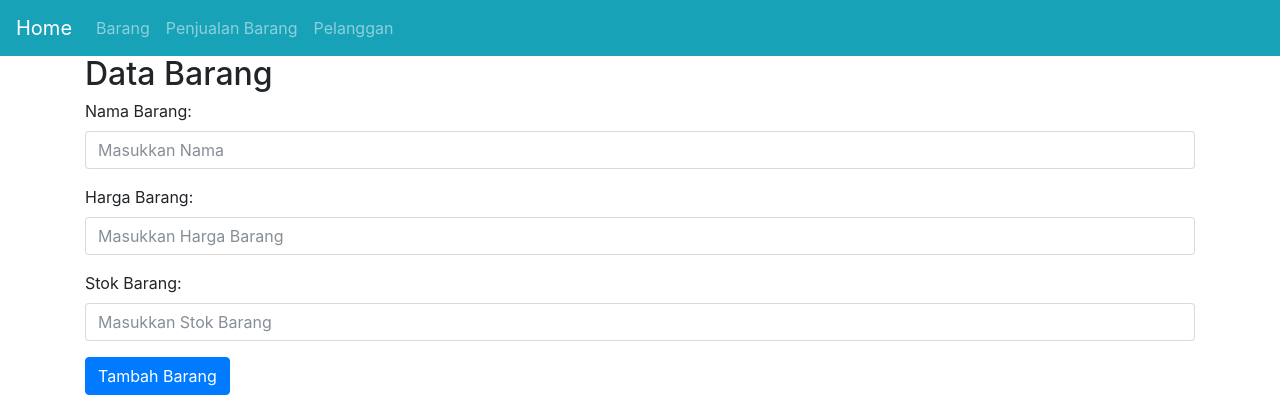
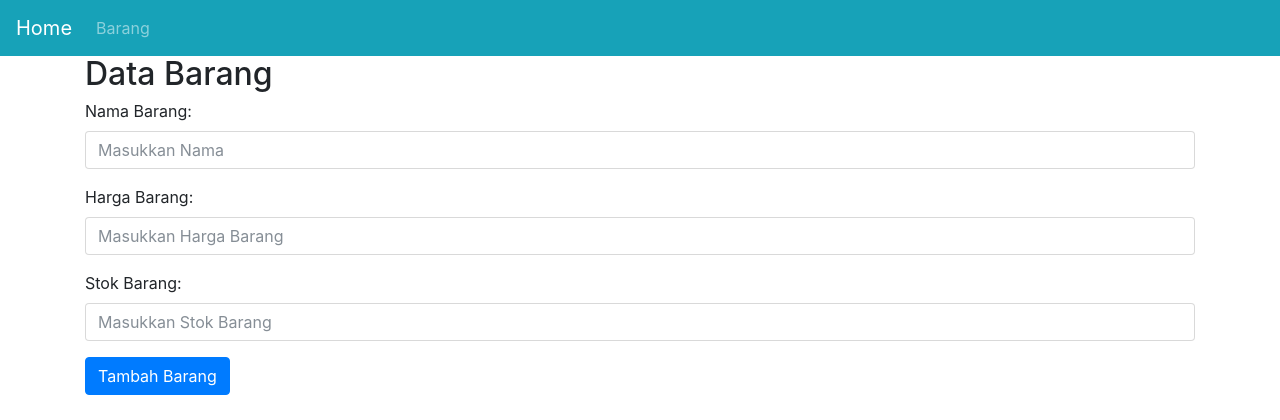
Before and after one commit to Yoga-Saputra/CRUD_php_mysql_bootstrap, a PHP site: page /barang-tambah.php in a window 1280 px wide. Shown: the top 420 px of the page. Run offline with PHP 8.4, Linux system fonts and the light colour scheme; some libraries are stand-ins or nearby versions.

Commit message:
edit barang dan tambah

```diff
--- a/barang-tambah.php
+++ b/barang-tambah.php
@@ -34,15 +34,9 @@
 
         <div class="collapse navbar-collapse" id="navbarSupportedContent">
             <ul class="navbar-nav mr-auto">
-            <li class="nav-item">
-                <a class="nav-link" href="barang.php">Barang</a>
-            </li>
-            <li class="nav-item">
-                <a class="nav-link" href="#">Penjualan Barang</a>
-            </li>
-            <li class="nav-item">
-                <a class="nav-link" href="#">Pelanggan</a>
-            </li>
+                <li class="nav-item">
+                    <a class="nav-link" href="barang.php">Barang</a>
+                </li>
             </ul>
         </div>
     </nav>
```
Also changed, not shown: barang-edit.php (+3 -9 lines).
